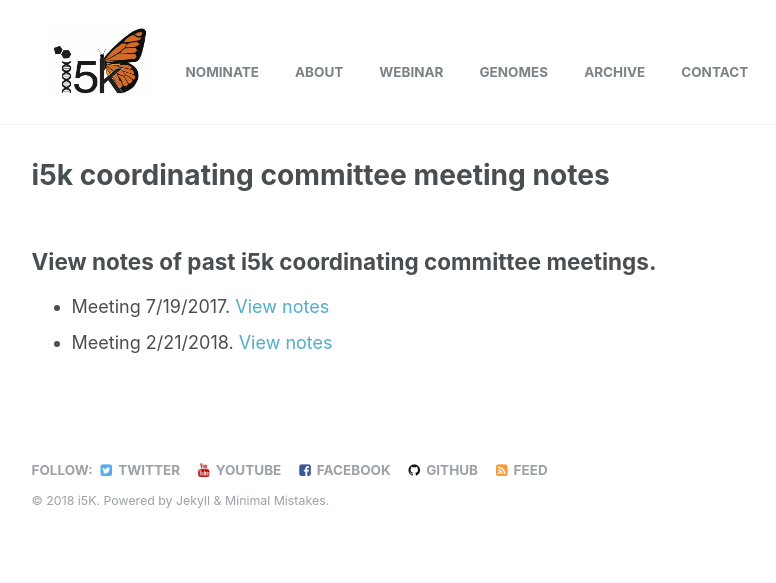
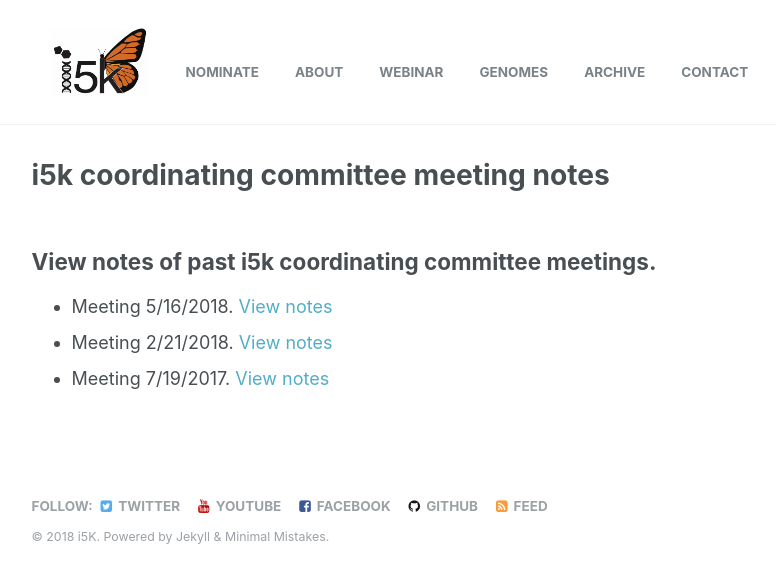
Before and after one commit to i5k/i5k.github.io, a Jekyll site: the page built from _pages/meeting-notes.md, in a window 1280 px wide. Shown: the top 583 px of the page, without its empty margins (250-1026 px from the left). Built offline with Jekyll 4.4.1, drawn with Linux system fonts in a browser that asks for light colours.

Commit message:
Update meeting-notes.md

```diff
--- a/_pages/meeting-notes.md
+++ b/_pages/meeting-notes.md
@@ -6,5 +6,6 @@ permalink: /meeting-notes
 
 ## View notes of past i5k coordinating committee meetings.
 
+* Meeting 5/16/2018. [View notes](/meeting_notes/5-16-2018_Notes)
+* Meeting 2/21/2018. [View notes](/meeting_notes/2-21-2018_Notes)
 * Meeting 7/19/2017. [View notes](/meeting_notes/7-19-2017_Notes)
-* Meeting 2/21/2018. [View notes](/meeting_notes/2-21-2018_Notes)
```
